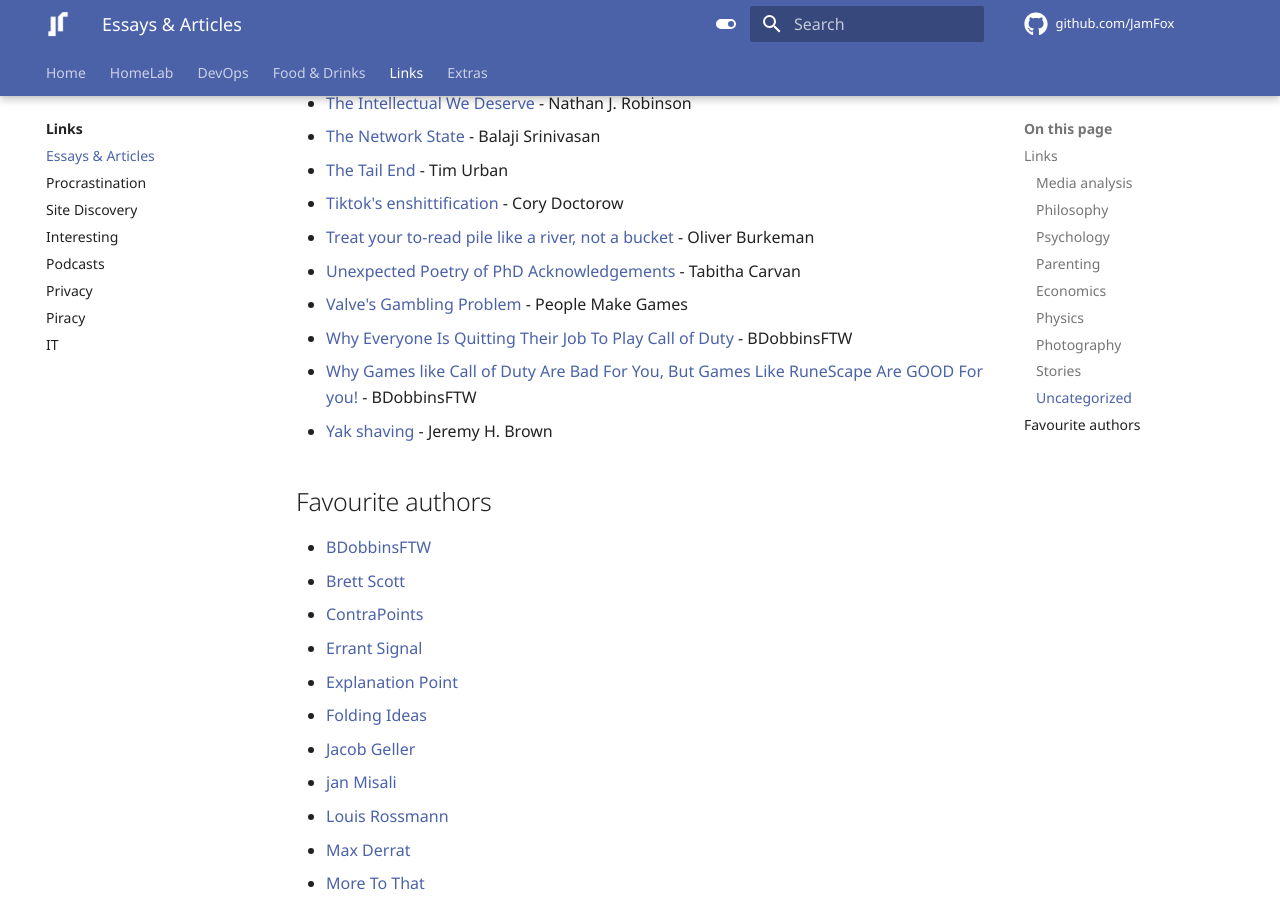
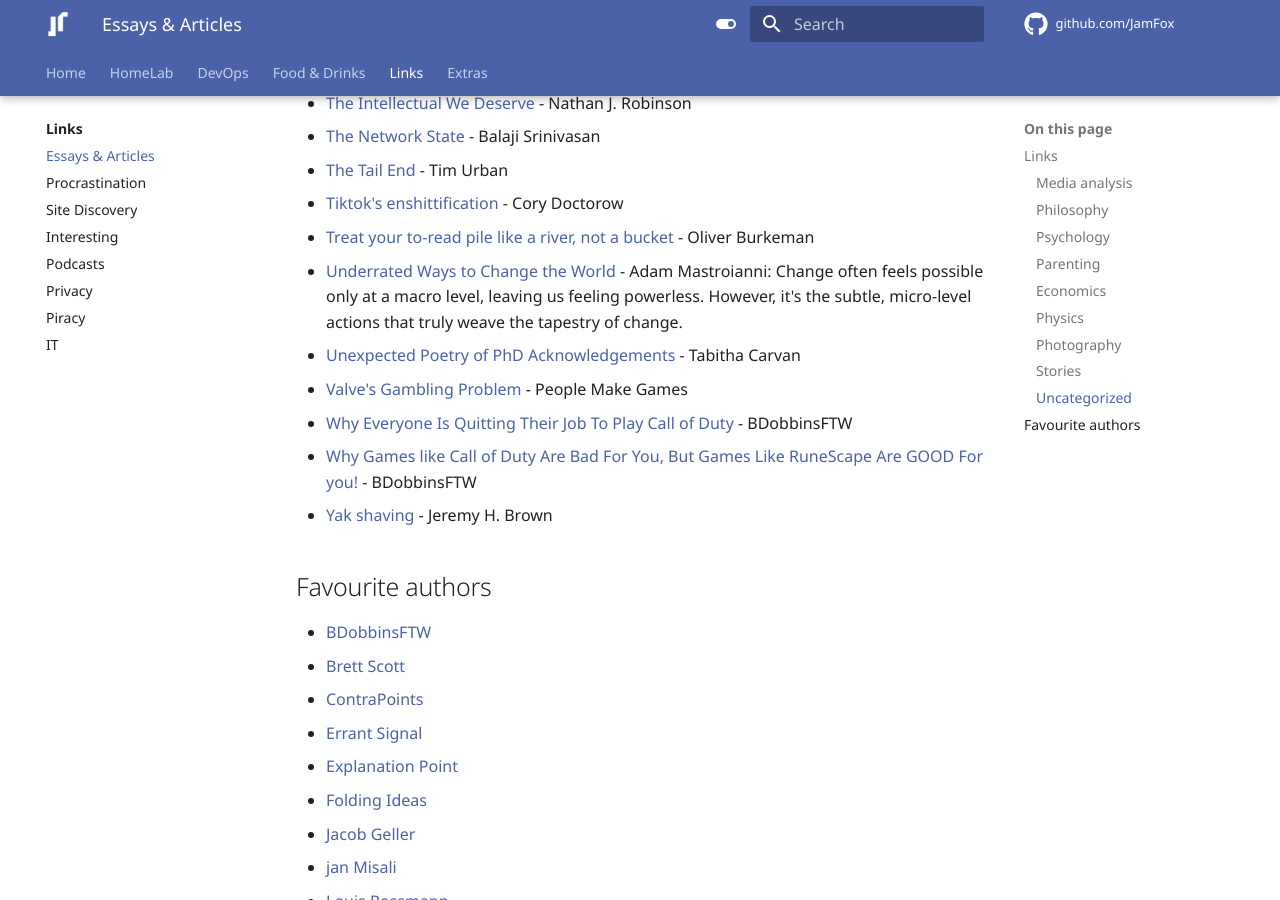
Before and after one commit to JamFox/docs.jamfox.dev, an MkDocs documentation site: the page built from docs/content/links/essays.md, in a window 1280 px wide and 900 px high, scrolled down 4574 px. Built offline with MkDocs 1.6.1 and Material for MkDocs 9.7.7, drawn with Linux system fonts in a browser that asks for light colours; comment, search, counter and statistics services are not loaded.

Commit message:
add change

```diff
--- a/docs/content/links/essays.md
+++ b/docs/content/links/essays.md
@@ -130,6 +130,7 @@ title: "Essays & Articles"
 - [The Tail End](https://waitbutwhy.com/2015/12/the-tail-end.html) - Tim Urban
 - [Tiktok's enshittification](https://pluralistic.net/2023/01/21/potemkin-ai/#hey-guys) - Cory Doctorow
 - [Treat your to-read pile like a river, not a bucket](https://www.oliverburkeman.com/river) - Oliver Burkeman
+- [Underrated Ways to Change the World](https://www.experimental-history.com/p/underrated-ways-to-change-the-world) - Adam Mastroianni: Change often feels possible only at a macro level, leaving us feeling powerless. However, it's the subtle, micro-level actions that truly weave the tapestry of change.
 - [Unexpected Poetry of PhD Acknowledgements](https://science.anu.edu.au/news-events/news/unexpected-poetry-phd-acknowledgements) - Tabitha Carvan
 - [Valve's Gambling Problem](https://youtu.be/eMmNy11Mn7g) - People Make Games
 - [Why Everyone Is Quitting Their Job To Play Call of Duty](https://youtu.be/tubXWOJfU5A) - BDobbinsFTW
```
